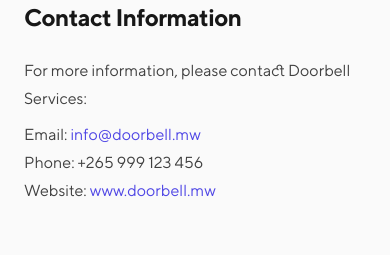
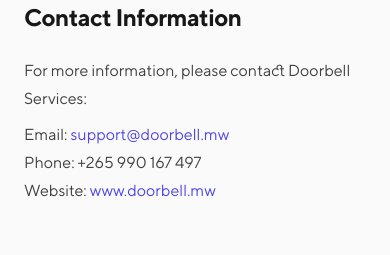
Before and after one commit to liwoo/doorbell-site, a Next.js app: page /press/app-launch in a window 390 px wide. Shown: the part 2720-2975 px from the top of the page. Built offline with nearby package versions, Linux system fonts and the light colour scheme.

Commit message:
fix phone number

```diff
--- a/src/pages/press/app-launch.jsx
+++ b/src/pages/press/app-launch.jsx
@@ -148,10 +148,10 @@
                     href="mailto:info@doorbell.mw"
                     className="text-indigo-600 hover:text-indigo-500"
                   >
-                    info@doorbell.mw
+                    support@doorbell.mw
                   </a>
                   <br />
-                  Phone: +265 999 123 456
+                  Phone: +265 990 167 497
                   <br />
                   Website:{' '}
                   <Link
```
